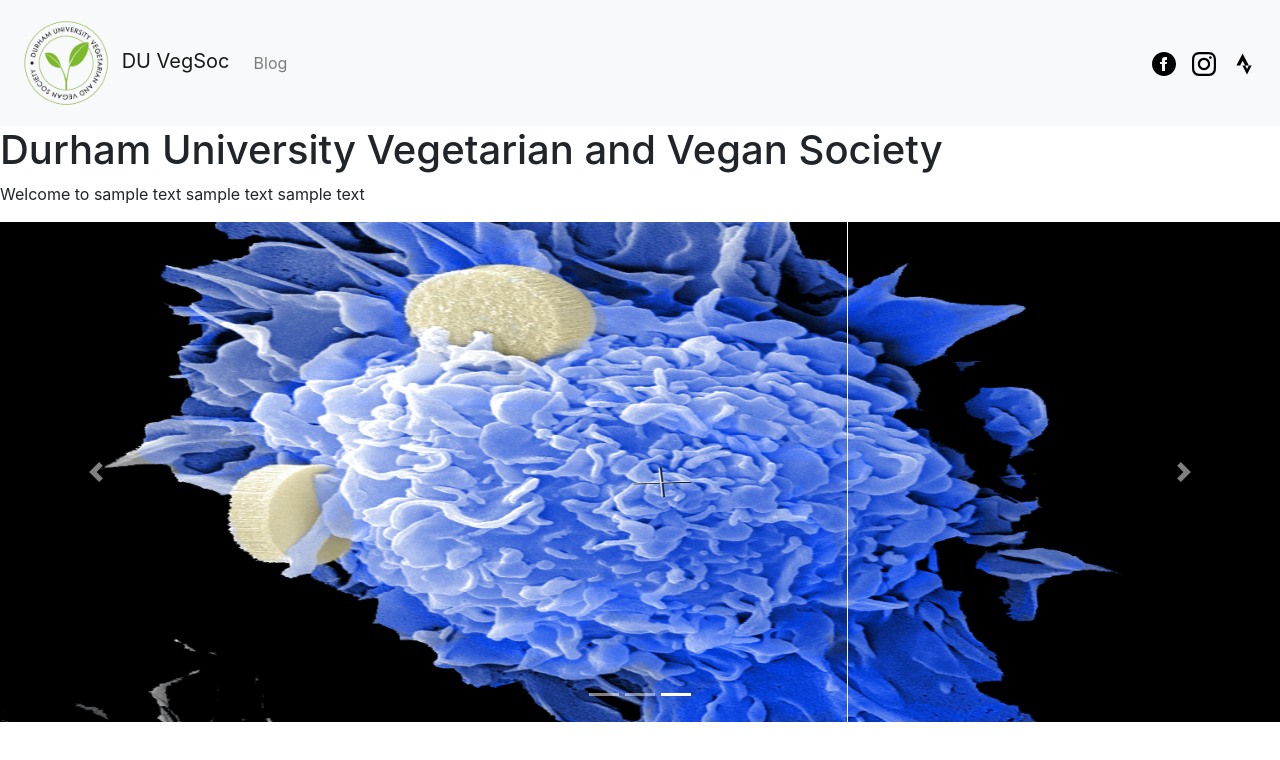
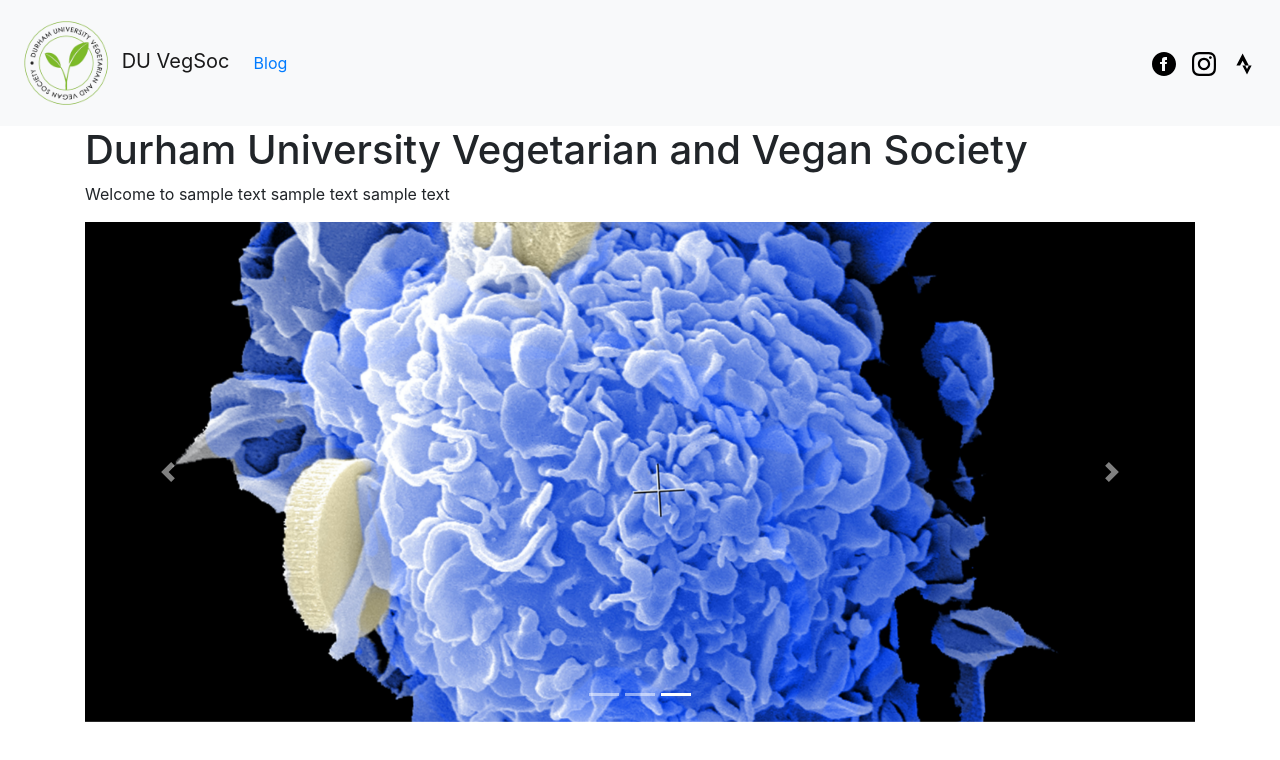
Before and after one commit to Ryan-16/duvegsoc_website, a Next.js app: page / in a window 1280 px wide. Both pictures are taken after a click on the item 676 px from the left and 694 px from the top of the page. Shown: the top 760 px of the page. Built offline with nearby package versions, Linux system fonts and the light colour scheme.

Commit message:
basic blog page

```diff
--- a/components/navigation.js
+++ b/components/navigation.js
@@ -4,7 +4,7 @@ import { Nav, NavDropdown, Navbar, Container } from 'react-bootstrap'
 export default function Navigation() {
   return(
     <Navbar collapseOnSelect expand="lg" bg="light" variant="light">
-      <Navbar.Brand href="#home">
+      <Navbar.Brand href="/">
         <img
           alt="DUVegSoc Logo"
           src="/images/logo.png"
@@ -16,7 +16,11 @@ export default function Navigation() {
       <Navbar.Toggle aria-controls="responsive-navbar-nav" />
       <Navbar.Collapse id="responsive-navbar-nav">
         <Nav className="mr-auto">
-          <Nav.Link href="/Blog">Blog</Nav.Link>
+          <Nav.Link>
+            <Link href="/blog">
+              Blog
+            </Link>
+          </Nav.Link>
         </Nav>
         <Nav>
           <Nav.Link target="_blank" href="https://www.facebook.com/durhamvegsoc/">
--- a/pages/index.js
+++ b/pages/index.js
@@ -1,37 +1,37 @@
 import Layout from '../components/layout.js'
-import { Card, Carousel } from 'react-bootstrap'
+import { Card, Carousel, Container } from 'react-bootstrap'
 
 export default function Home() {
   return (
     <div>
       <Layout>
-        <div>
+        <Container>
           <h1>Durham University Vegetarian and Vegan Society</h1>
           <p>Welcome to sample text sample text sample text</p>
-        </div>
         <Carousel style={{height: "500px"}}>
-          <Carousel.Item style={{height: "500px"}}>
-            <img style={{"max-height": "100%", "max-width": "100%"}}
-              className="d-block w-100 img-fluid"
+          <Carousel.Item style={{width: "100%", height: "500px"}}>
+            <img style={{height:"100%", "object-fit": "cover"}}
+              className="d-block w-100"
               src="/images/slide1.jpg"
               alt="First slide"
             />
           </Carousel.Item>
-          <Carousel.Item style={{height: "500px"}}>
-            <img style={{"max-height": "100%", "max-width": "100%"}}
-              className="d-block w-100 img-fluid"
+          <Carousel.Item style={{width: "100%", height: "500px"}}>
+            <img style={{height:"100%", "object-fit": "cover"}}
+              className="d-block w-100"
               src="/images/slide2.jpg"
               alt="Third slide"
             />
           </Carousel.Item>
-          <Carousel.Item style={{height: "500px"}}>
-            <img style={{"max-height": "100%", "max-width": "100%"}}
-              className="d-block w-100 img-fluid"
+          <Carousel.Item style={{width: "100%", height: "500px"}}>
+            <img style={{height:"100%", "object-fit": "cover"}}
+              className="d-block w-100"
               src="/images/slide3.jpg"
               alt="Third slide"
             />
           </Carousel.Item>
         </Carousel>
+        </Container>
       </Layout>
     </div>
   )
```
Also changed, not shown: pages/blog.js (added, +14 -0 lines).
